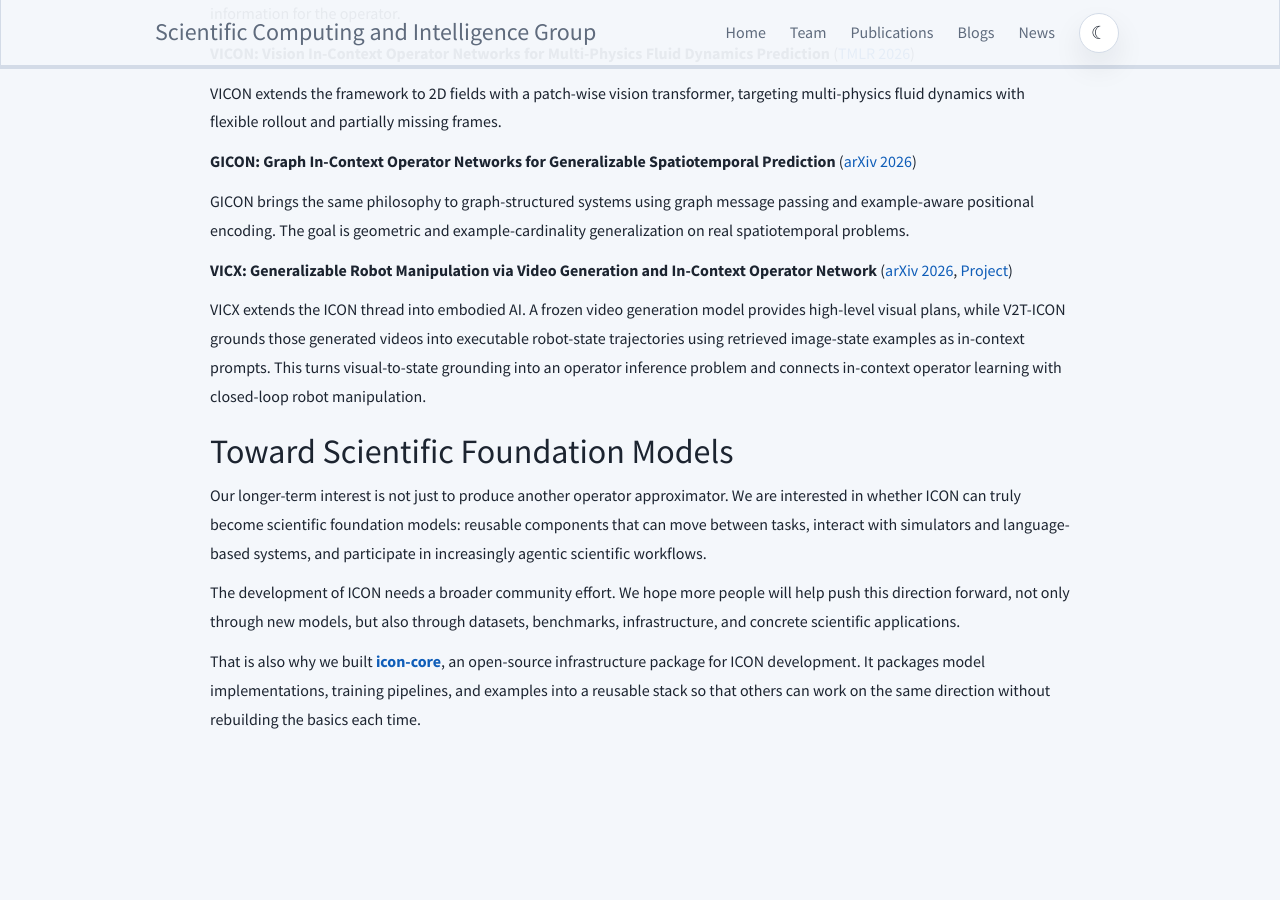
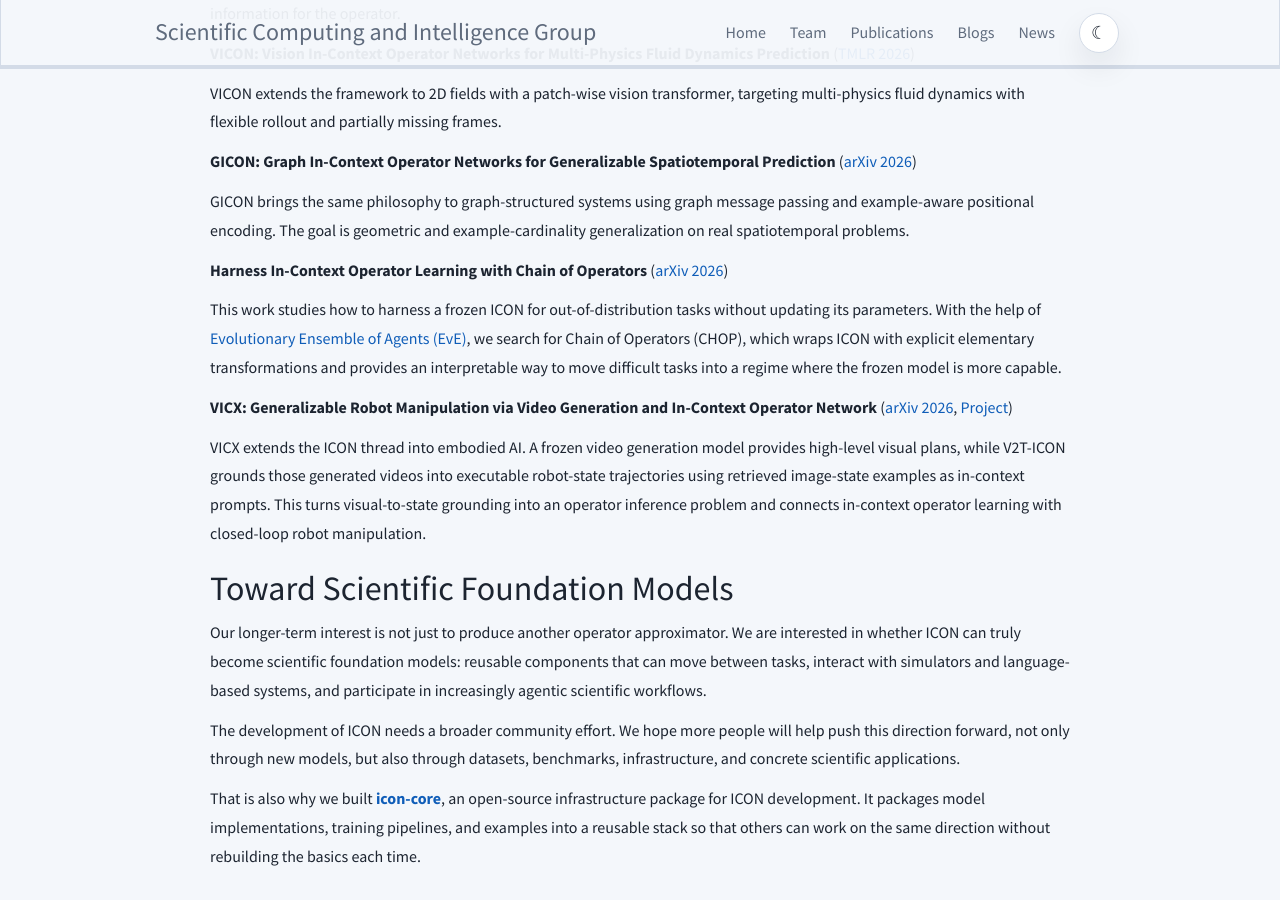
Before and after one commit to scaling-group/scaling-group.github.io, a Jekyll site: the page built from _blogs/2026-03-09-icon-overview.md, in a window 1280 px wide and 900 px high, scrolled down 2198 px. Built offline with Jekyll 4.4.1, drawn with Linux system fonts in a browser that asks for light colours; before the commit the page ends 2979 px from its top, so only the background shows below that.

Commit message:
Add section on Chain of Operators to ICON overview blog post

```diff
--- a/_blogs/2026-03-09-icon-overview.md
+++ b/_blogs/2026-03-09-icon-overview.md
@@ -72,6 +72,10 @@ VICON extends the framework to 2D fields with a patch-wise vision transformer, t
 
 GICON brings the same philosophy to graph-structured systems using graph message passing and example-aware positional encoding. The goal is geometric and example-cardinality generalization on real spatiotemporal problems.
 
+**Harness In-Context Operator Learning with Chain of Operators** ([arXiv 2026](https://arxiv.org/abs/2606.12318))
+
+This work studies how to harness a frozen ICON for out-of-distribution tasks without updating its parameters. With the help of [Evolutionary Ensemble of Agents (EvE)](https://github.com/scaling-group/eve), we search for Chain of Operators (CHOP), which wraps ICON with explicit elementary transformations and provides an interpretable way to move difficult tasks into a regime where the frozen model is more capable.
+
 **VICX: Generalizable Robot Manipulation via Video Generation and In-Context Operator Network** ([arXiv 2026](https://arxiv.org/abs/2606.12028), [Project](https://scaling-group.github.io/vicx/))
 
 VICX extends the ICON thread into embodied AI. A frozen video generation model provides high-level visual plans, while V2T-ICON grounds those generated videos into executable robot-state trajectories using retrieved image-state examples as in-context prompts. This turns visual-to-state grounding into an operator inference problem and connects in-context operator learning with closed-loop robot manipulation.
```
Also changed, not shown: _blogs/2026-03-09-icon-overview-zh.md (+4 -0 lines).
